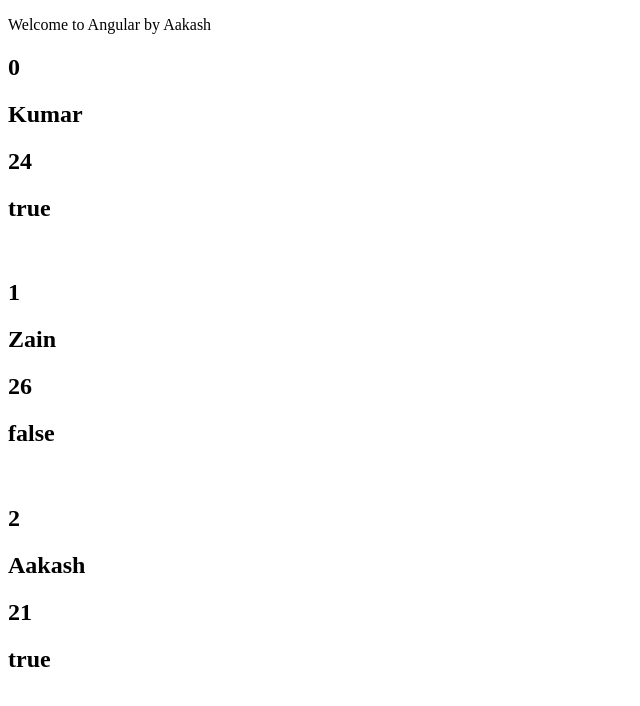
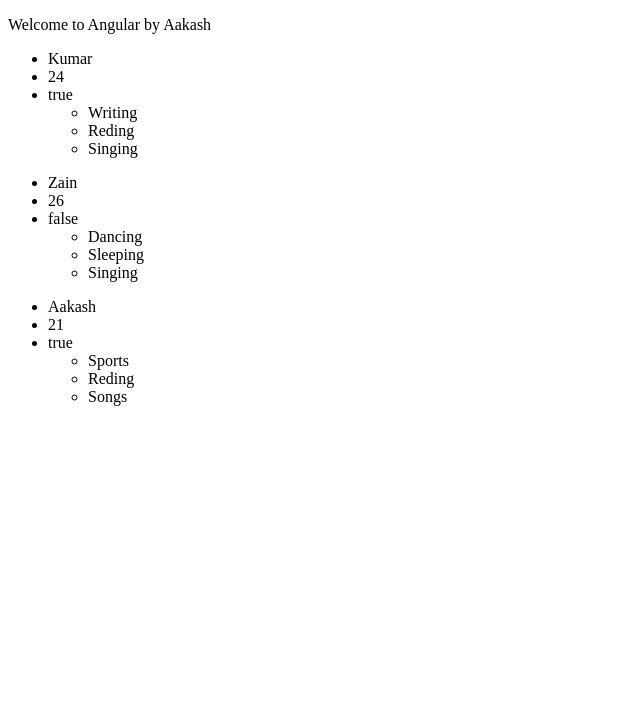
Before and after one commit to AakashKainth/new-app, an Angular app: page / in a window 1280 px wide. Shown: the top 706 px of the page, without its empty margins (0-640 px from the left). Built offline with nearby package versions, Linux system fonts and the light colour scheme.

Commit message:
added code for nested ngFor

```diff
--- a/src/app/structure-directives/structure-directives.component.html
+++ b/src/app/structure-directives/structure-directives.component.html
@@ -25,15 +25,25 @@
 
 </div> -->
 
-<div *ngFor = "let p of persons; index as i">
+<!-- <div *ngFor = "let p of persons; index as i">
     <h2>{{ i }}</h2>
     <h2> {{p.name}} </h2>
     <h2> {{p.age}} </h2>
     <h2> {{p.isMArried}} </h2>
     <br>
 
-</div>
+</div> -->
 
+
+<ul *ngFor="let p of persons">
+    <li>{{ p.name }}</li>
+    <li>{{ p.age }}</li>
+    <li>{{ p.isMArried }}</li>
+
+    <ul *ngFor="let hobby of p.hobbies">
+        <li>{{ hobby }}</li>
+    </ul>
+</ul>
 
 <!-- <h1 *ngIf="display; else elsePart">
     Learning Never Ends
--- a/src/app/structure-directives/structure-directives.component.ts
+++ b/src/app/structure-directives/structure-directives.component.ts
@@ -12,11 +12,17 @@ import { Component } from '@angular/core';
 export class StructureDirectivesComponent {
 
 public fruits = ["Banana","Mango","Grapes"];
+// public persons = [
+//      {name:"Kumar", age:24, isMArried: true},
+//      {name:"Zain", age:26, isMArried: false},
+//      {name:"Aakash", age:21, isMArried: true}
+//    ];
+
 public persons = [
-     {name:"Kumar", age:24, isMArried: true},
-     {name:"Zain", age:26, isMArried: false},
-     {name:"Aakash", age:21, isMArried: true}
-   ];
+  {name:"Kumar", age:24, isMArried: true, hobbies:['Writing','Reding','Singing']},
+  {name:"Zain", age:26, isMArried: false, hobbies:['Dancing','Sleeping','Singing']},
+  {name:"Aakash", age:21, isMArried: true, hobbies:['Sports','Reding','Songs']}
+];
 
   //public pizza = 'Supreme';
 
```
